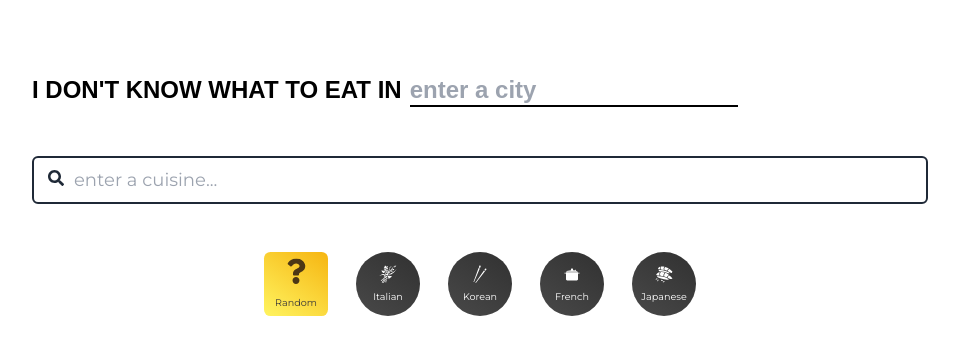
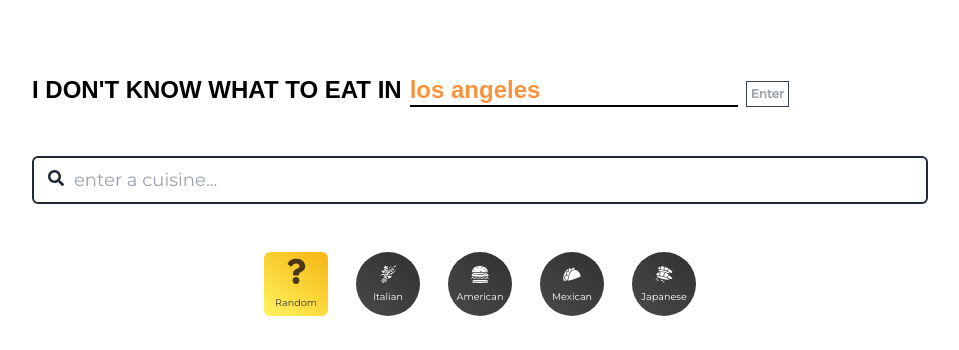
Before and after one commit to w-michelle/idkwte, a React (Create React App) app in the folder client/: page / in a window 1280 px wide. Shown: the top 350 px of the page, without its empty margins (160-1119 px from the left). Built offline with nearby package versions, Linux system fonts and the light colour scheme.

Commit message:
Edit nav

```diff
--- a/client/src/App.js
+++ b/client/src/App.js
@@ -4,7 +4,7 @@ import Pages from "./pages/Pages";
 import Search from "./components/Search";
 import { useEffect, useState } from "react";
 function App() {
-  const [city, setCity] = useState("");
+  const [city, setCity] = useState("los angeles");
 
   const handleCity = (e) => {
     const check = localStorage.getItem("restaurantCity");
--- a/client/src/components/Category.jsx
+++ b/client/src/components/Category.jsx
@@ -1,6 +1,7 @@
 import {FaQuestion} from 'react-icons/fa';
 
-import { GiChopsticks, GiCookingPot, GiHerbsBundle, GiSushis} from 'react-icons/gi'
+import { GiHamburger, GiTacos, GiHerbsBundle, GiSushis} from 'react-icons/gi'
+
 import {NavLink} from 'react-router-dom'
 
 function Category() {
@@ -14,13 +15,13 @@ function Category() {
             <GiHerbsBundle className='text-2xl' />
             <h4 className='text-xs text-white'>Italian</h4>
         </NavLink>
-        <NavLink to={'/cuisine/korean'} className="navlink w-20 h-20">
-        <GiChopsticks className='text-2xl' />
-            <h4 className='text-xs text-white'>Korean</h4>
+        <NavLink to={'/cuisine/american'} className="navlink w-20 h-20">
+        <GiHamburger className='text-2xl' />
+            <h4 className='text-xs text-white'>American</h4>
         </NavLink>
         <NavLink to={'/cuisine/french'} className="navlink w-20 h-20">
-            <GiCookingPot className='text-2xl' />
-            <h4 className='text-xs text-white'>French</h4>
+            <GiTacos className='text-2xl' />
+            <h4 className='text-xs text-white'>Mexican</h4>
         </NavLink>
         <NavLink to={'/cuisine/japanese'} className="navlink w-20 h-20">
             <GiSushis className='text-2xl' />
```
